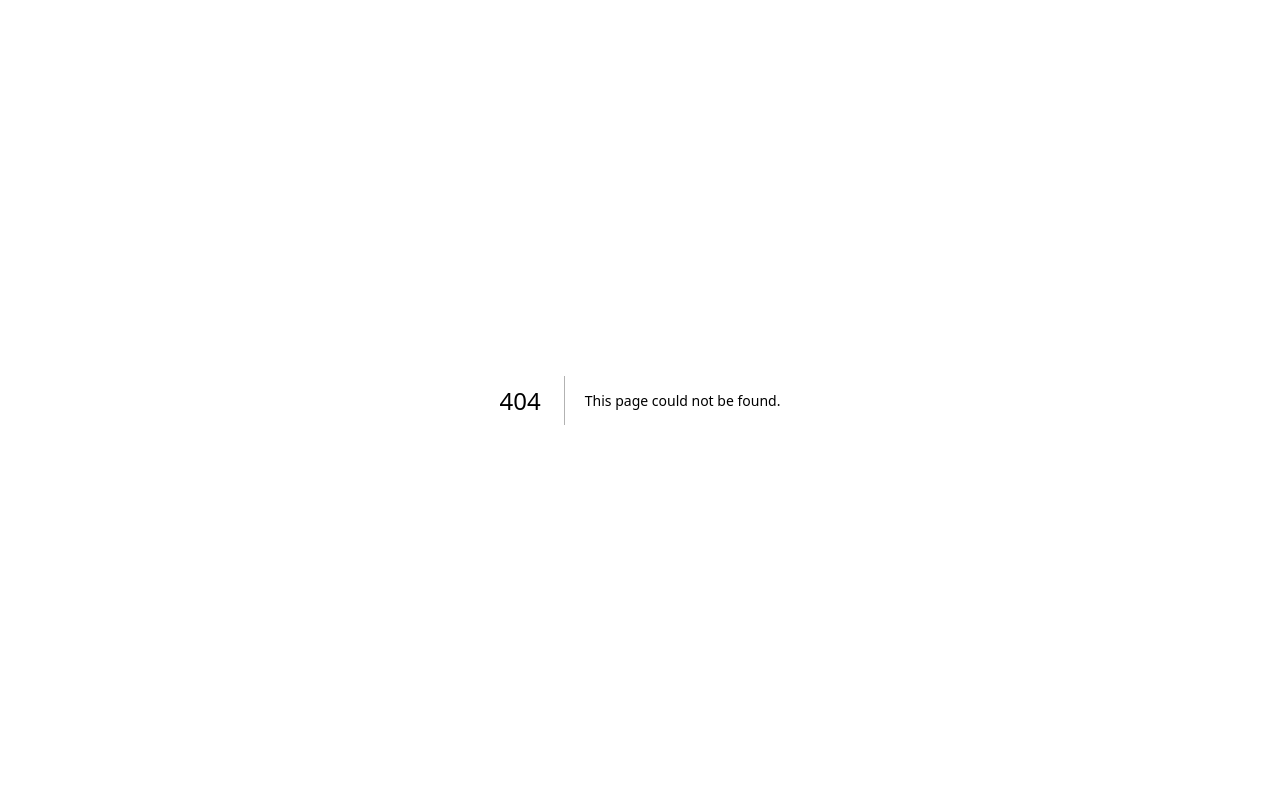
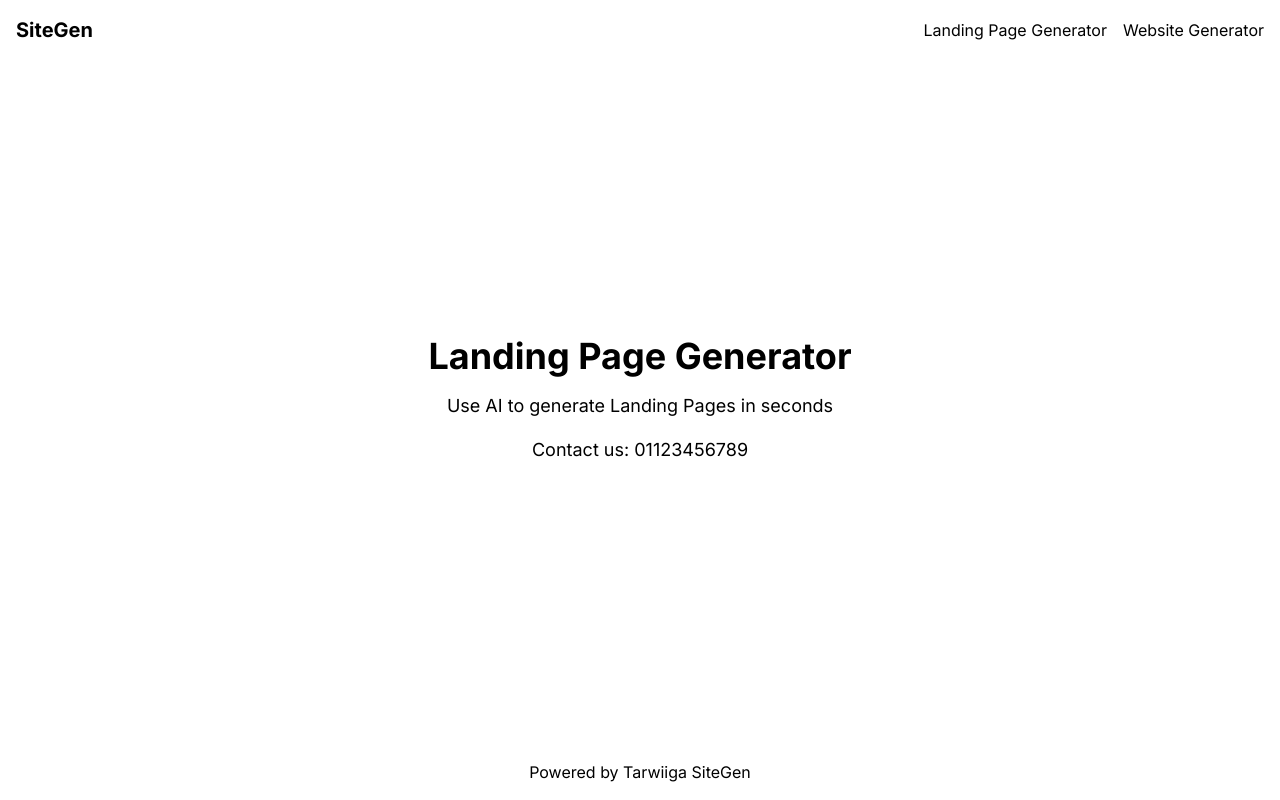
Before and after one commit to tarwiiga/tarwiiga_sites, a Next.js app: page /gensite/landing-page-generator in a window 1280 px wide. Before the commit this address had no page. Built offline with nearby package versions, Linux system fonts and the light colour scheme.

Commit message:
Added the project

```diff
--- /dev/null
+++ b/src/app/gensite/data.ts
@@ -0,0 +1,38 @@
+
+    import { PageType } from "@/utils/types";
+
+    export const page1: PageType = {
+        logoText: "SiteGen",
+        title: "Landing Page Generator",
+        link: "/gensite/landing-page-generator",
+        headline: "Landing Page Generator",
+        description: "Use AI to generate Landing Pages in seconds",
+        phone_number: "01123456789",
+        bgColor: "#ffffff",
+        textColor: "#000000",
+        pages: [],
+    }
+
+    export const page2: PageType = {
+        logoText: "SiteGen",
+        title: "Website Generator",
+        link: "/gensite/website-generator",
+        headline: "Website Generator",
+        description: "Use AI to generate Websites in seconds",
+        phone_number: "01123456789",
+        bgColor: "#ffffff",
+        textColor: "#000000",
+        pages: [],
+    }
+
+    export const home_page: PageType = {
+        logoText: "SiteGen",
+        title: "Home",
+        link: "/gensite",
+        headline: "Welcome to SiteGen",
+        description: "Use AI to generate Websites and Landing Pages in seconds",
+        phone_number: "01123456789",
+        bgColor: "#ffffff",
+        textColor: "#000000",
+        pages: [page1, page2],
+    }
--- /dev/null
+++ b/src/app/gensite/landing-page-generator/page.tsx
@@ -0,0 +1,14 @@
+import Header from "@/elements/Header";
+import Hero from "@/elements/Hero";
+import Footer from "@/elements/Footer";
+import {home_page, page1, page2} from "../data";
+
+export default function Home() {
+  return (
+      <div>
+          <Header page={page1} home_page={home_page} page1={page1} page2={page2}/>
+          <Hero page={page1}/>
+          <Footer page={page1}/>
+      </div>
+  );
+}
--- /dev/null
+++ b/src/app/gensite/page.tsx
@@ -0,0 +1,14 @@
+import Header from "@/elements/Header";
+import Hero from "@/elements/Hero";
+import Footer from "@/elements/Footer";
+import {home_page, page1, page2} from "./data";
+
+export default function Home() {
+    return (
+        <div>
+            <Header page={home_page} home_page={home_page} page1={page1} page2={page2}/>
+            <Hero page={home_page}/>
+            <Footer page={home_page}/>
+        </div>
+    );
+}
--- /dev/null
+++ b/src/app/gensite/website-generator/page.tsx
@@ -0,0 +1,14 @@
+import Header from "@/elements/Header";
+import Hero from "@/elements/Hero";
+import Footer from "@/elements/Footer";
+import {home_page, page1, page2} from "../data";
+
+export default function Home() {
+  return (
+      <div>
+          <Header page={page2} home_page={home_page} page1={page1} page2={page2}/>
+          <Hero page={page2}/>
+          <Footer page={page2}/>
+      </div>
+  );
+}
```
